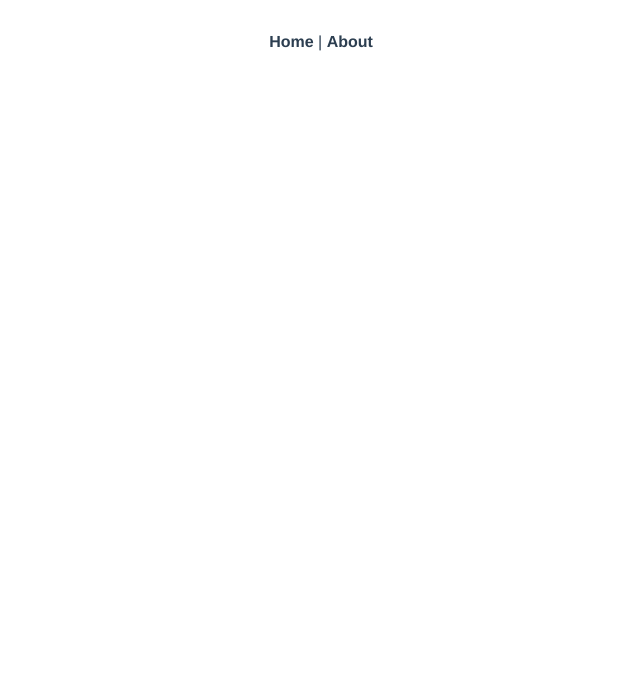
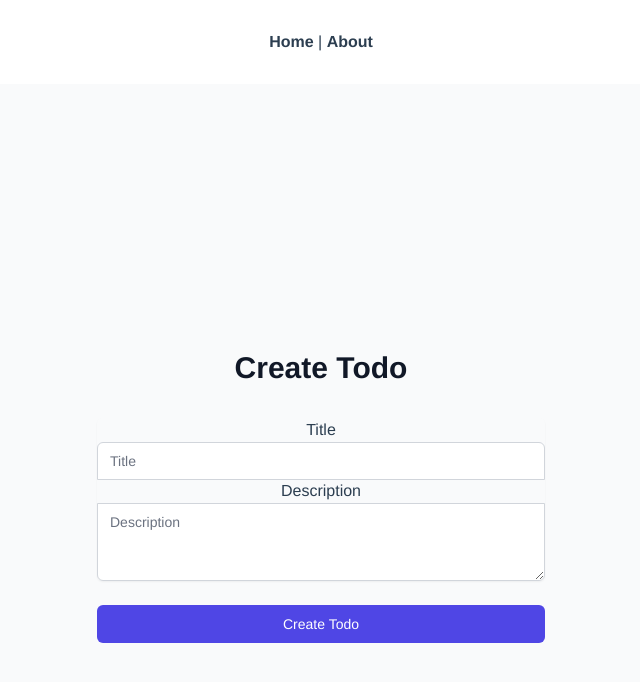
Before and after one commit to zain-ali123/TodosTask, a Vue app: page /#/createTodo in a window 1280 px wide. Before the commit this address had no page. Shown: the top 682 px of the page, without its empty margins (319-959 px from the left). Built offline with nearby package versions, Linux system fonts and the light colour scheme.

Commit message:
Added createTodo Component,created createTodo view,added routes for  createTodo

```diff
--- /dev/null
+++ b/src/components/CreateTodo.vue
@@ -0,0 +1,45 @@
+<template>
+    <div class="min-h-screen flex items-center justify-center bg-gray-50 py-12 px-4 sm:px-6 lg:px-8">
+      <div class="max-w-md w-full space-y-8">
+        <div>
+          <h2 class="mt-6 text-center text-3xl font-extrabold text-gray-900">Create Todo</h2>
+        </div>
+        <form class="mt-8 space-y-6" @submit.prevent="createTodo">
+          <div class="rounded-md shadow-sm -space-y-px">
+            <div>
+              <label for="title" >Title</label>
+              <input id="title" v-model="todo.title" name="title" type="text" required class="relative block w-full px-3 py-2 border border-gray-300 placeholder-gray-500 text-gray-900 rounded-t-md focus:outline-none focus:ring-indigo-500 focus:border-indigo-500 focus:z-10 sm:text-sm" placeholder="Title">
+            </div>
+            <div>
+              <label for="description" >Description</label>
+              <textarea id="description" v-model="todo.description" name="description" rows="3" required class="relative block w-full px-3 py-2 border border-gray-300 placeholder-gray-500 text-gray-900 rounded-b-md focus:outline-none focus:ring-indigo-500 focus:border-indigo-500 focus:z-10 sm:text-sm" placeholder="Description"></textarea>
+            </div>
+          </div>
+
+          <div>
+            <button type="submit" class=" relative w-full flex justify-center py-2 px-4 border border-transparent text-sm font-medium rounded-md text-white bg-indigo-600 hover:bg-indigo-700 focus:outline-none focus:ring-2 focus:ring-offset-2 focus:ring-indigo-500">
+              Create Todo
+            </button>
+          </div>
+        </form>
+      </div>
+    </div>
+  </template>
+
+  <script setup>
+    import { ref } from 'vue';
+
+    const todo = ref({
+      title: '',
+      description: ''
+    });
+
+    const createTodo = () => {
+      // Here you can add your logic to create a new todo
+      console.log('Creating todo:', todo.value);
+    };
+  </script>
+
+  <style scoped>
+    /* Add any custom styles here */
+  </style>
--- a/src/components/LoginComponnet.vue
+++ b/src/components/LoginComponnet.vue
@@ -9,11 +9,11 @@
           <div class="rounded-md shadow-sm -space-y-px">
             <div>
               <label for="email-address" >Email address</label>
-              <input id="email-address" v-model="form.email" name="email" type="email"  class="appearance-none rounded-none relative block w-full px-3 py-2 border border-gray-300 placeholder-gray-500 text-gray-900 rounded-t-md focus:outline-none focus:ring-indigo-500 focus:border-indigo-500 sm:text-sm" placeholder="Email address">
+              <input id="email-address" v-model="form.email" required name="email" type="email"  class="appearance-none rounded-none relative block w-full px-3 py-2 border border-gray-300 placeholder-gray-500 text-gray-900 rounded-t-md focus:outline-none focus:ring-indigo-500 focus:border-indigo-500 sm:text-sm" placeholder="Email address">
             </div>
             <div>
               <label for="password" >Password</label>
-              <input id="password" v-model="form.password" name="password" type="password"  class="appearance-none rounded-none relative block w-full px-3 py-2 border border-gray-300 placeholder-gray-500 text-gray-900 rounded-b-md focus:outline-none focus:ring-indigo-500 focus:border-indigo-500 sm:text-sm" placeholder="Password">
+              <input id="password" v-model="form.password" required name="password" type="password"  class="appearance-none rounded-none relative block w-full px-3 py-2 border border-gray-300 placeholder-gray-500 text-gray-900 rounded-b-md focus:outline-none focus:ring-indigo-500 focus:border-indigo-500 sm:text-sm" placeholder="Password">
             </div>
           </div>
 
--- a/src/components/UserRegisteration.vue
+++ b/src/components/UserRegisteration.vue
@@ -48,11 +48,11 @@
   const registerUser = () => {
     if (passwordsMismatch.value) {
       console.log('Passwords do not match');
-      // You can display further error handling logic here
+
       return;
+
+    // console.log(form.value);
     }
-    // Here you can add your registration logic
-    console.log(form.value);
   };
 </script>
 
--- a/src/router/index.js
+++ b/src/router/index.js
@@ -2,7 +2,7 @@ import {  createRouter, createWebHashHistory } from 'vue-router'
 import HomeView from '../views/HomeView.vue'
 import RegisterationView from '../views/RegisterationView.vue'
 import LoginView from '../views/LoginView.vue'
-
+import CreateTodoView from '../views/CreateTodoView.vue'
 const routes = [
   {
     path: '/',
@@ -20,6 +20,11 @@ const routes = [
     component: LoginView
   },
   {
+    path: '/createTodo',
+    name: 'createTodo',
+    component: CreateTodoView
+  },
+  {
     path: '/about',
     name: 'about',
     // route level code-splitting
--- /dev/null
+++ b/src/views/CreateTodoView.vue
@@ -0,0 +1,8 @@
+<template>
+
+<CreateTodo/>
+
+</template>
+<script setup>
+import CreateTodo from '@/components/CreateTodo.vue';
+</script>
```
